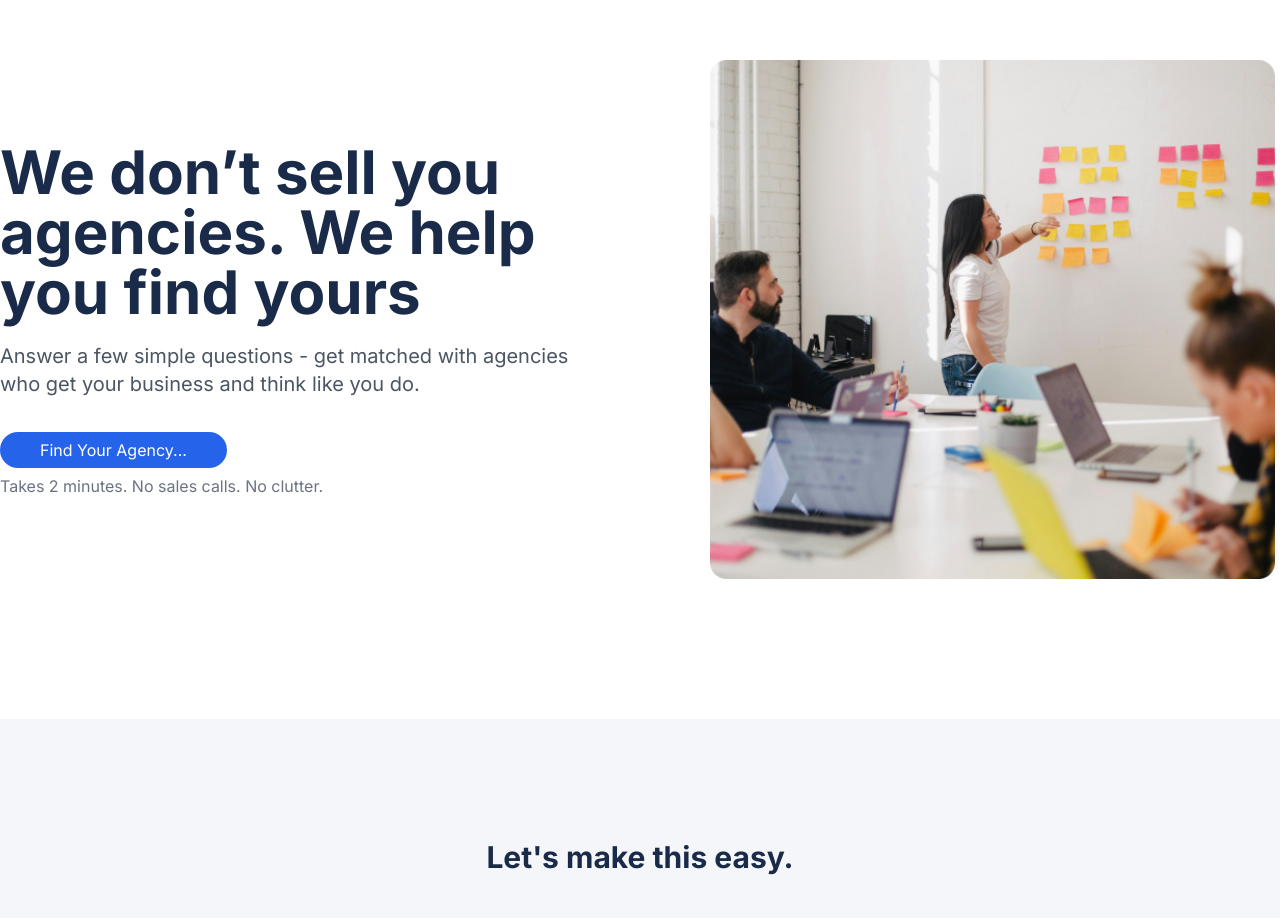
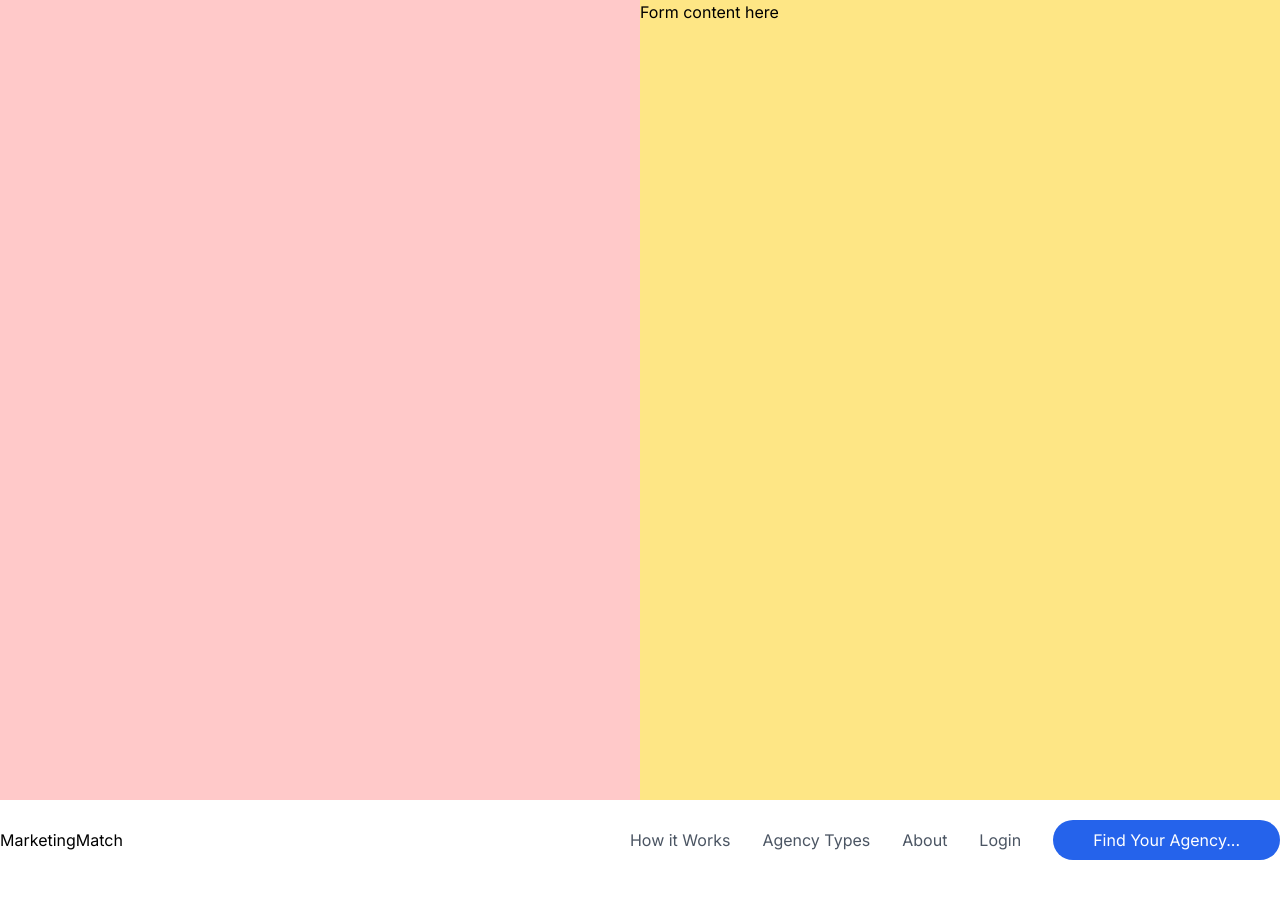
Before and after one commit to godslonelymann/MarketingMatch, a Next.js app: page / in a window 1280 px wide. Shown: the top 918 px of the page. Built offline with nearby package versions, Linux system fonts and the light colour scheme.

Commit message:
signup form structure done

```diff
--- a/src/app/FindYourAgency/page.js
+++ b/src/app/FindYourAgency/page.js
@@ -59,6 +59,7 @@ export default function FindYourAgency() {
                     className="h-8 w-8 mb-2"
                   />
                   <span className="text-gray-800">{opt.label}</span>
+                  <span className="text-gray-800 mt-2 font-[300]">{opt.text}</span>
                 </button>
               ))}
             </div>
--- /dev/null
+++ b/src/app/Signup/page.js
@@ -0,0 +1,25 @@
+import React from 'react'
+
+function Signup() {
+  return (
+    <>
+        <div className='h-screen w-full bg-amber-200 grid grid-cols-2'>
+
+            <div className='bg-red-200 h-full w-full'>
+
+            </div>
+            <form className=''>
+                <h1>Form content here</h1>
+            </form>
+
+
+        </div>
+
+
+
+
+    </>
+  )
+}
+
+export default Signup
--- a/src/app/page.js
+++ b/src/app/page.js
@@ -7,13 +7,16 @@ import Navbar from "./components/Navbar";
 import QuizCTA from "./components/QuizCTA";
 import Reviews from "./components/Reviews";
 import "./globals.css"
+import Signup from "./Signup/page";
 
 function Home() {
   return (
 
    <>
-    {/* <h1 className="text-3xl text-center text-red-400 mt-10">Home</h1> */}
-    {/* <Navbar /> */}
+    {/* <h1 className="text-3xl text-center text-red-400 mt-10">Home</h1>
+    */}
+    <Signup />
+    <Navbar />
     <HeroSection />
     <HowItWorks />
     <AgencyTypes />
```
